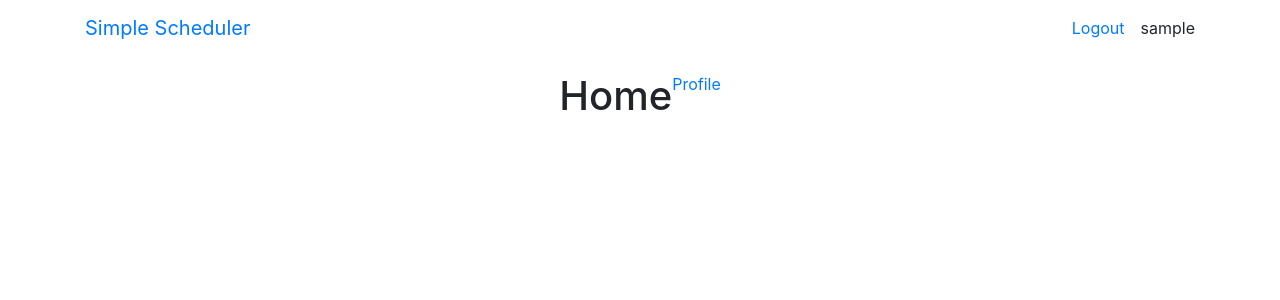
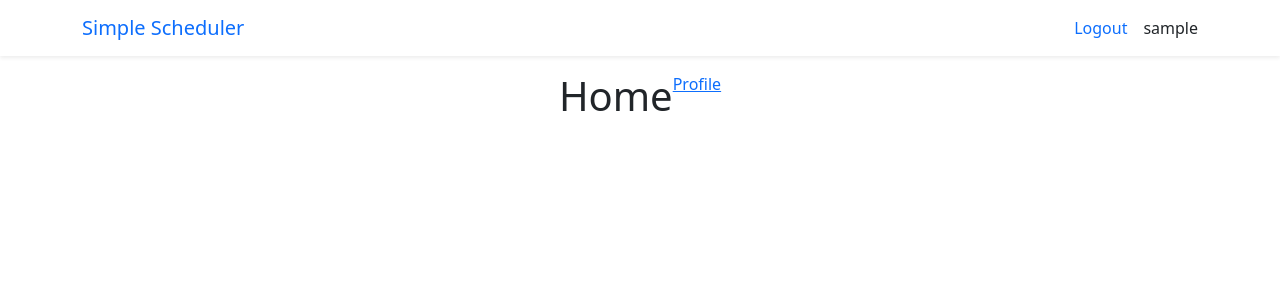
Before and after one commit to Akinori13/SimpleScheduler, a Django app: page /accounts/home/ in a window 1280 px wide. Shown: the top 300 px of the page. Run offline with Django 3.2, Linux system fonts and the light colour scheme; the visitor is signed in with stand-in values (Sample User, id 1); some libraries are stand-ins or nearby versions.

Commit message:
modify base.html to update bootstrap5

```diff
--- a/backend/templates/common/base.html
+++ b/backend/templates/common/base.html
@@ -7,7 +7,8 @@
     <title>{% block titele %} - Simple Scheduler{% endblock %}</title>
 
     <!-- CSS -->
-    <link rel="stylesheet" href="https://stackpath.bootstrapcdn.com/bootstrap/4.3.1/css/bootstrap.min.css" integrity="sha384-ggOyR0iXCbMQv3Xipma34MD+dH/1fQ784/j6cY/iJTQUOhcWr7x9JvoRxT2MZw1T" crossorigin="anonymous">
+    <!-- CSS only -->
+    <link href="https://cdn.jsdelivr.net/npm/bootstrap@5.0.0-beta3/dist/css/bootstrap.min.css" rel="stylesheet" integrity="sha384-eOJMYsd53ii+scO/bJGFsiCZc+5NDVN2yr8+0RDqr0Ql0h+rP48ckxlpbzKgwra6" crossorigin="anonymous">
 
     <!-- FontAwesome -->
     <link rel="stylesheet" href="https://pro.fontawesome.com/releases/v5.10.0/css/all.css" integrity="sha384-AYmEC3Yw5cVb3ZcuHtOA93w35dYTsvhLPVnYs9eStHfGJvOvKxVfELGroGkvsg+p" crossorigin="anonymous"/>
@@ -15,11 +16,12 @@
     <!-- JS -->
     <script src="https://code.jquery.com/jquery-3.3.1.slim.min.js" integrity="sha384-q8i/X+965DzO0rT7abK41JStQIAqVgRVzpbzo5smXKp4YfRvH+8abtTE1Pi6jizo" crossorigin="anonymous"></script>
     <script src="https://cdnjs.cloudflare.com/ajax/libs/popper.js/1.14.7/umd/popper.min.js" integrity="sha384-UO2eT0CpHqdSJQ6hJty5KVphtPhzWj9WO1clHTMGa3JDZwrnQq4sF86dIHNDz0W1" crossorigin="anonymous"></script>
-    <script src="https://stackpath.bootstrapcdn.com/bootstrap/4.3.1/js/bootstrap.min.js" integrity="sha384-JjSmVgyd0p3pXB1rRibZUAYoIIy6OrQ6VrjIEaFf/nJGzIxFDsf4x0xIM+B07jRM" crossorigin="anonymous"></script>
+    <!-- JavaScript Bundle with Popper -->
+    <script src="https://cdn.jsdelivr.net/npm/bootstrap@5.0.0-beta3/dist/js/bootstrap.bundle.min.js" integrity="sha384-JEW9xMcG8R+pH31jmWH6WWP0WintQrMb4s7ZOdauHnUtxwoG2vI5DkLtS3qm9Ekf" crossorigin="anonymous"></script>
 </head>
 <body>
     <header>
-        <nav class="navbar navbar-expand-lg">
+        <nav class="navbar navbar-expand-lg shadow-sm">
             <div class="container">
                 <a class="navbar-brand" href="{% url 'accounts:home' %}">Simple Scheduler</a>
                 <ul class="nav align-items-center">
```
